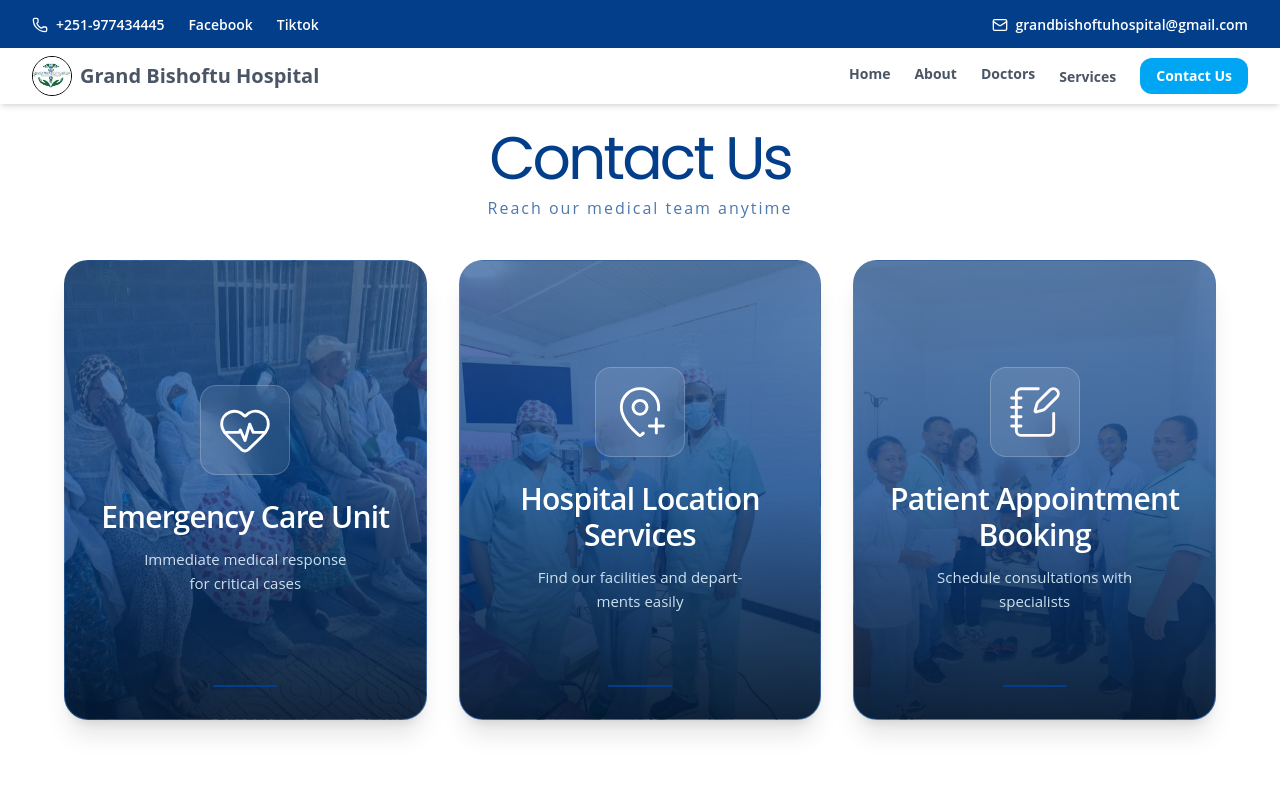
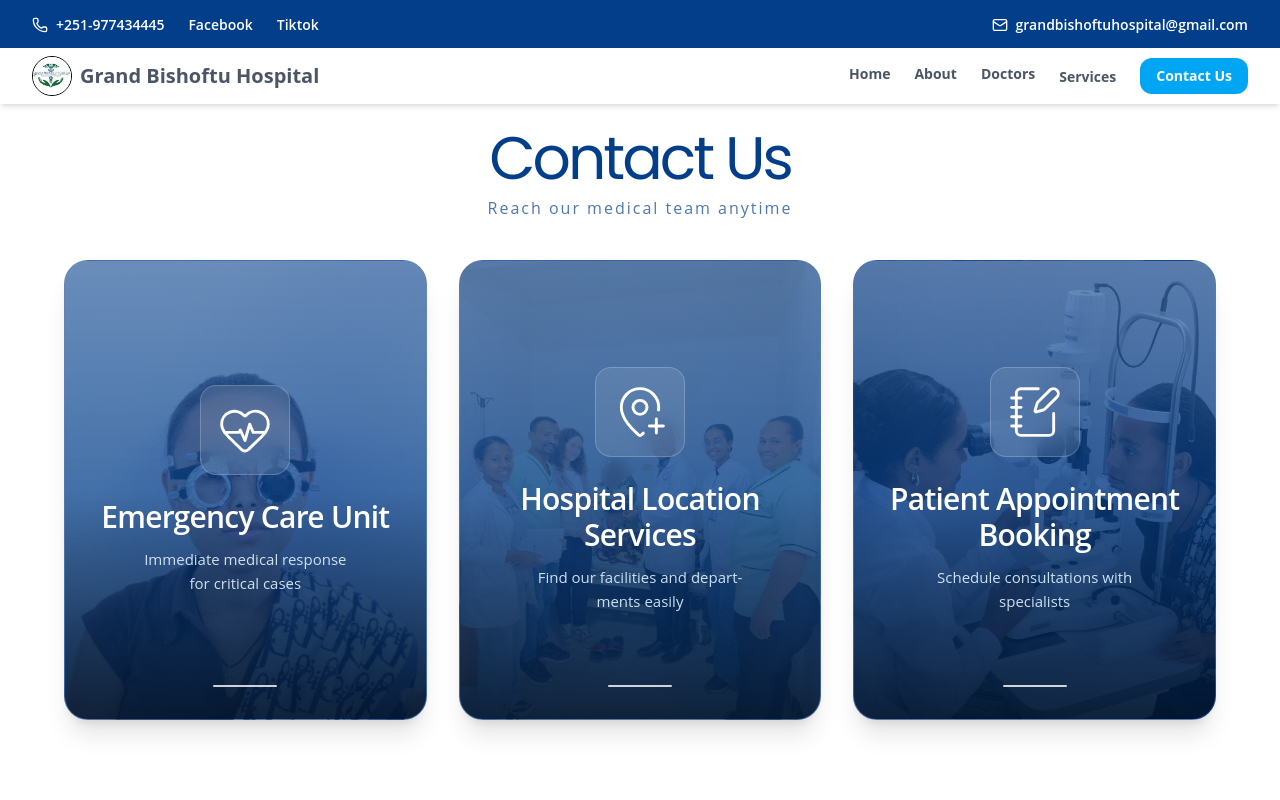
Before and after one commit to Tsedniya/Grand_Bishoftu_Hospital, a React (Vite) app in the folder myapp/: page /contact in a window 1280 px wide. Shown: the top 800 px of the page. Built offline with nearby package versions, Linux system fonts and the light colour scheme.

Commit message:
frontend:contact

```diff
--- a/myapp/src/components/EmergencyBox.jsx
+++ b/myapp/src/components/EmergencyBox.jsx
@@ -27,15 +27,25 @@ const EmergencyBox = () => {
 
   const containerVariants = {
     hidden: {},
-    visible: { transition: { staggerChildren: 0.2 } },
+    visible: {
+      transition: {
+        staggerChildren: 0.1,
+      },
+    },
   };
 
   const cardVariants = {
-    hidden: { opacity: 0, y: 80 },
+    hidden: {
+      opacity: 0,
+      y: 80,
+    },
     visible: {
       opacity: 1,
       y: 0,
-      transition: { duration: 0.7, ease: "easeOut" },
+      transition: {
+        duration: 0.45,
+        ease: "easeOut",
+      },
     },
   };
 
@@ -65,24 +75,25 @@ const EmergencyBox = () => {
       setCurrentImages((prev) =>
         prev.map((index, i) => (index + 1) % cards[i].bgImages.length)
       );
-    }, 3200);
+    }, 2000); // Faster image rotation
 
     return () => clearInterval(interval);
   }, []);
 
   return (
-    <div className="w-full mt-5 mb-20 px-4 sm:px-8 md:px-16 ">
+    <div className="w-full mt-5 mb-20 px-4 sm:px-8 md:px-16">
       {/* Heading */}
       <div className="flex flex-col items-center mt-32 mb-10">
         <p className="text-center font-poppins text-3xl md:text-6xl text-[#023E8A] tracking-tighter">
           Contact Us
         </p>
+
         <p className="text-[#023E8A]/70 text-sm md:text-base mt-2 tracking-[2px] font-medium">
           Reach our medical team anytime
         </p>
       </div>
 
-      {/* Cards - Apple Style */}
+      {/* Cards */}
       <motion.div
         className="grid grid-cols-1 md:grid-cols-3 w-full gap-6 md:gap-8"
         variants={containerVariants}
@@ -94,10 +105,24 @@ const EmergencyBox = () => {
           <motion.div
             key={index}
             variants={cardVariants}
-            className="group relative h-[460px] rounded-3xl overflow-hidden shadow-xl border border-white/10
-                       hover:shadow-2xl transition-all duration-500 hover:-translate-y-2"
+            className="
+              group relative h-[460px] rounded-3xl overflow-hidden
+              shadow-xl border border-white/10
+              hover:shadow-2xl hover:-translate-y-2
+              transition-all duration-300
+            "
+            animate={{
+              backgroundPosition: ["50% 50%", "52% 50%", "50% 50%"],
+            }}
+            transition={{
+              duration: 2,
+              repeat: Infinity,
+              ease: "easeInOut",
+            }}
             style={{
-              backgroundImage: `linear-gradient(rgba(2,62,138,0.65), rgba(2,62,138,0.82)), url(${card.bgImages[currentImages[index]]})`,
+              backgroundImage: `linear-gradient(rgba(2,62,138,0.65), rgba(2,62,138,0.82)), url(${
+                card.bgImages[currentImages[index]]
+              })`,
               backgroundSize: "cover",
               backgroundPosition: "center",
             }}
@@ -105,8 +130,15 @@ const EmergencyBox = () => {
             {/* Glossy Overlay */}
             <div className="absolute inset-0 bg-gradient-to-b from-white/10 via-transparent to-black/60" />
 
-            {/* Subtle shine effect */}
-            <div className="absolute inset-0 bg-gradient-to-br from-white/20 to-transparent opacity-0 group-hover:opacity-30 transition-opacity duration-700" />
+            {/* Shine Effect */}
+            <div
+              className="
+                absolute inset-0
+                bg-gradient-to-br from-white/20 to-transparent
+                opacity-0 group-hover:opacity-30
+                transition-opacity duration-400
+              "
+            />
 
             <div className="relative h-full flex flex-col items-center justify-center text-center px-8 z-10">
               <div className="mb-6 p-4 bg-white/10 backdrop-blur-md rounded-2xl border border-white/20">
@@ -126,8 +158,8 @@ const EmergencyBox = () => {
               </p>
             </div>
 
-            {/* Bottom Line Accent */}
-            <div className="absolute bottom-8 left-1/2 -translate-x-1/2 w-16 h-[2px] bg-[#023E8A] rounded-full" />
+            {/* Bottom Accent */}
+            <div className="absolute bottom-8 left-1/2 -translate-x-1/2 w-16 h-[2px] bg-white/80 rounded-full" />
           </motion.div>
         ))}
       </motion.div>
--- a/myapp/src/components/Meet.jsx
+++ b/myapp/src/components/Meet.jsx
@@ -9,6 +9,7 @@ import photo29 from "../assets/new/photo29.jpg";
 import photo90 from "../assets/new/photo90.jpg";
 import photo71 from "../assets/new/photo71.JPG";
 import photo70 from "../assets/new/photo70.JPG";
+import tade from "../assets/new/tade.jpg";
 import { Link } from "react-router-dom";
 
 const Meet = () => {
@@ -21,6 +22,7 @@ const Meet = () => {
     },
     { img: photo29, name: "Dr. Yeshi Teshome", role: "Founding Member" },
     { img: photo71, name: "Dr. Tsion Mekasha", role: "V.Medical Director" },
+    { img: tade, name: "Dr. Tadesse Gonfa", role: "Medical Director & General Surgeon" }
   ];
 
   // duplicate for infinite loop
```
Also changed, not shown: myapp/src/assets/new/tade.jpg (added). Lines whose indentation alone changed are shown as unchanged.
